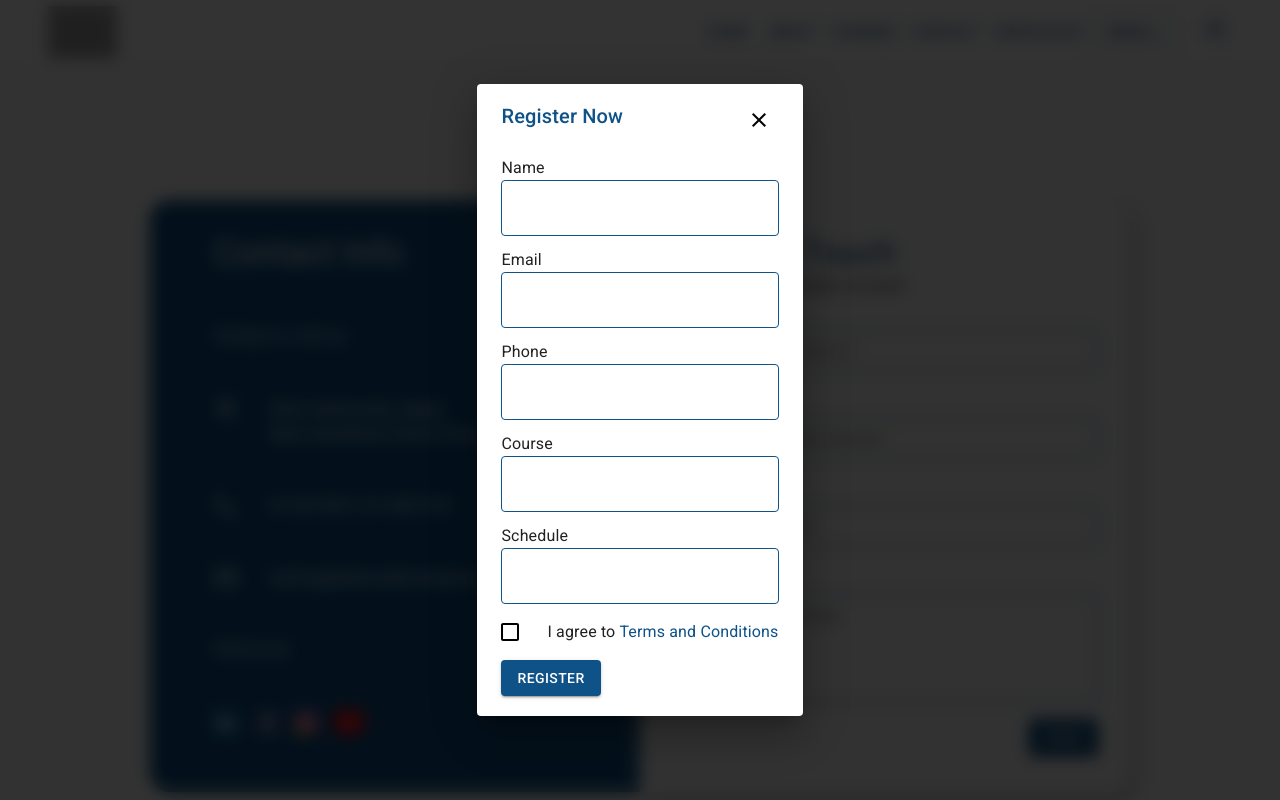
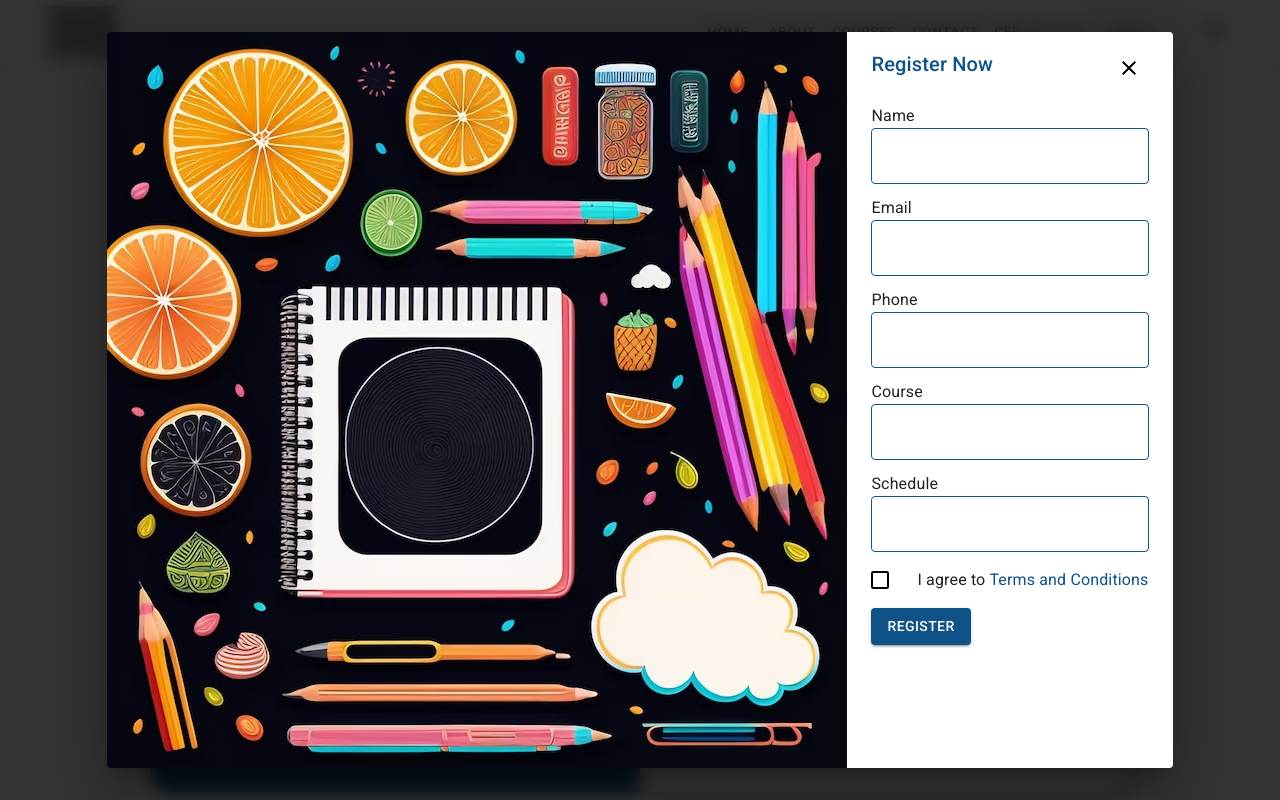
Before and after one commit to dwitrnd/compware-application, a React (Create React App) app in the folder client/: page /contact-us in a window 1280 px wide. Both pictures are taken after a click on the button "ENROLL". Shown: the top 800 px of the page. Built offline with nearby package versions, Linux system fonts and the light colour scheme; grey boxes are pictures that could not be loaded; what react-sizeme would draw is missing.

Commit message:
Chore: Added imaged to enroll dialog

```diff
--- a/client/src/components/EnrollDialog/EnrollDialog.js
+++ b/client/src/components/EnrollDialog/EnrollDialog.js
@@ -4,12 +4,13 @@ import TextField from "@mui/material/TextField";
 import Dialog from "@mui/material/Dialog";
 import DialogContent from "@mui/material/DialogContent";
 import DialogTitle from "@mui/material/DialogTitle";
-import { FormGroup, IconButton, Typography } from "@mui/material";
+import { FormGroup, IconButton, Stack, Typography } from "@mui/material";
 import FormControlLabel from "@mui/material/FormControlLabel";
 import Checkbox from "@mui/material/Checkbox";
 import CloseIcon from "@mui/icons-material/Close";
 import { Link } from "react-router-dom";
 import Backdrop from "@mui/material/Backdrop";
+import Image from "../../assets/images/image.avif";
 
 const EnrollDialog = ({}) => {
   const [open, setOpen] = useState(false);
@@ -30,6 +31,8 @@ const EnrollDialog = ({}) => {
         Enroll
       </Button>
       <Dialog open={open} onClose={handleClose} maxWidth="md">
+        <Stack direction="row">
+          <img src={Image} />
           <form>
             <DialogTitle
               display="flex"
@@ -113,6 +116,7 @@ const EnrollDialog = ({}) => {
               </Button>
             </DialogContent>
           </form>
+        </Stack>
       </Dialog>
       <Backdrop
         open={open}
```
Also changed, not shown: client/src/assets/images/image.avif (added), 1 other file (tests, documents, lock files or other folders). Lines whose indentation alone changed are shown as unchanged.
